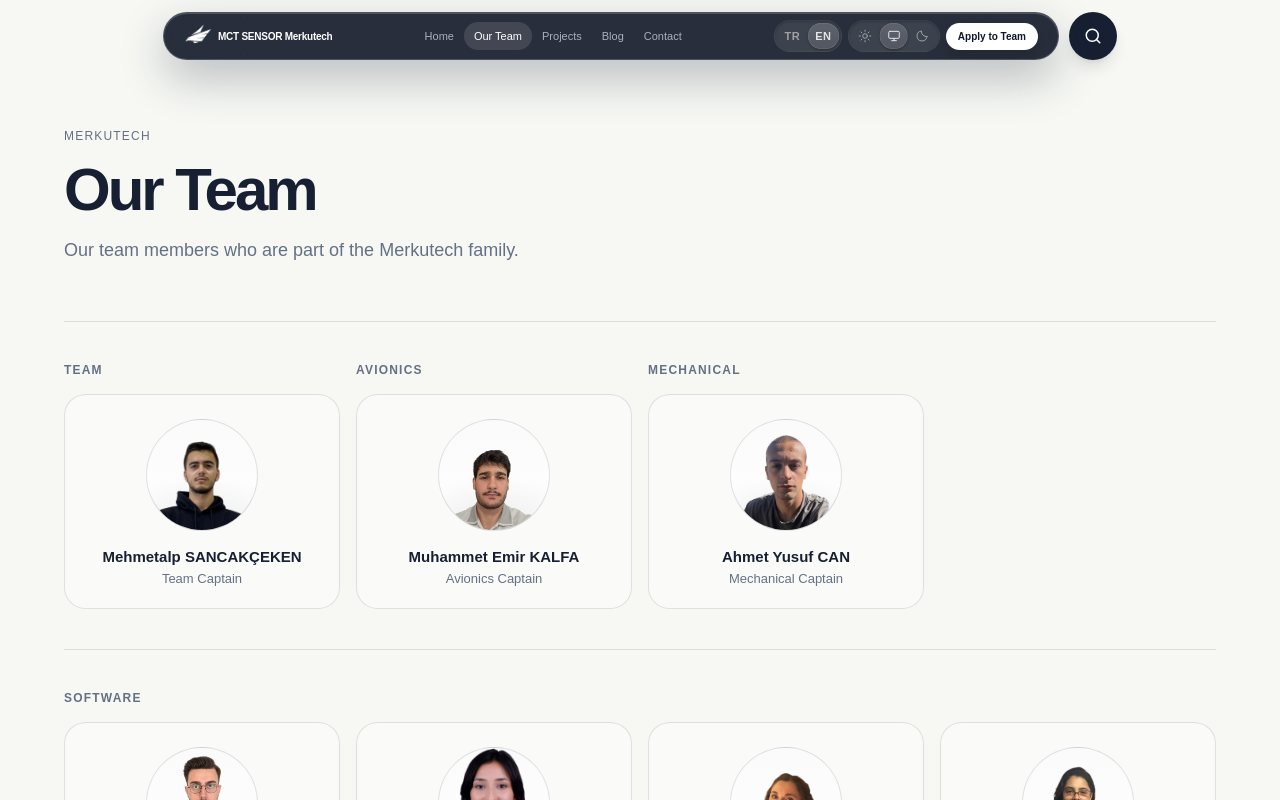
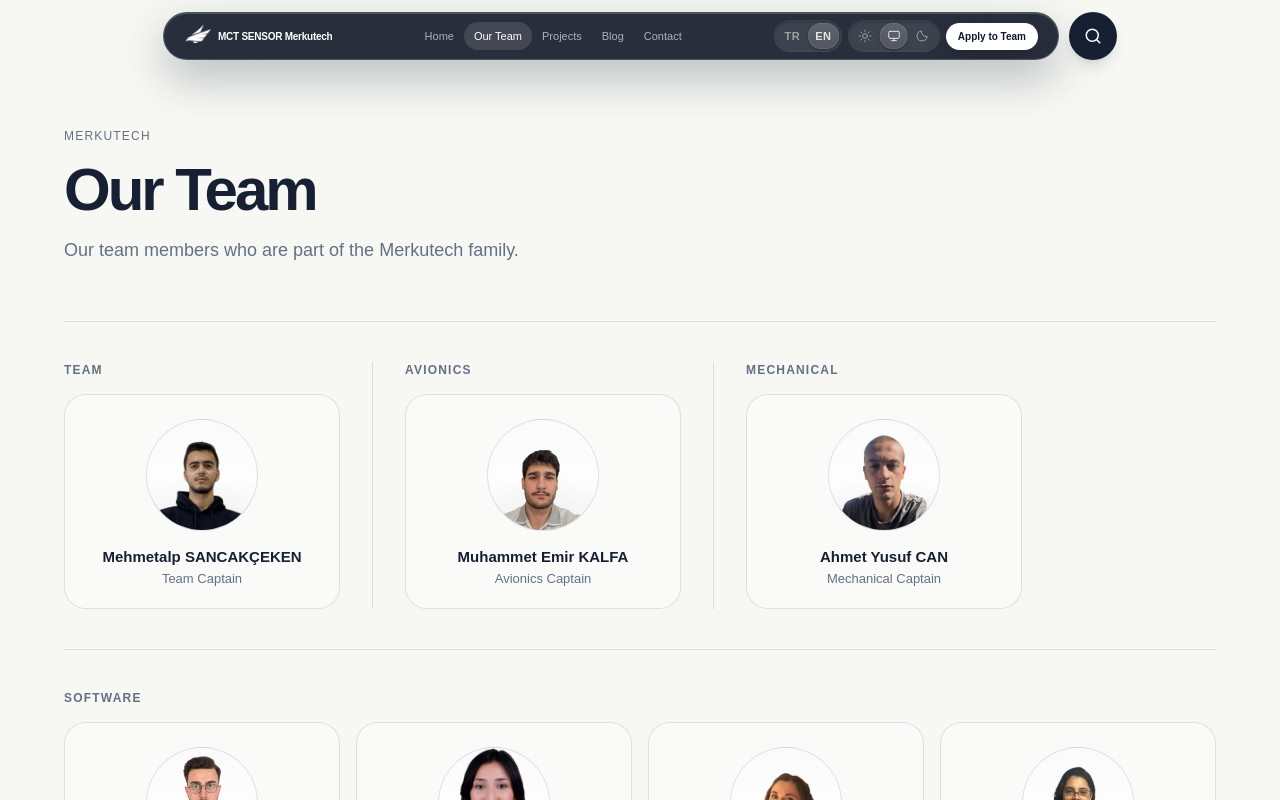
Before and after one commit to Merkutech/merkutech.github.io, a Next.js app: page /team in a window 1280 px wide. Shown: the top 800 px of the page. Built offline with nearby package versions, Linux system fonts and the light colour scheme.

Commit message:
fix(team): separate single-member units visually
- Add wider gaps and vertical dividers between Takım, Aviyonik and Mekanik
- Keep card width equal to the shared grid column

```diff
--- a/app/team/page.tsx
+++ b/app/team/page.tsx
@@ -1,7 +1,7 @@
 "use client";
 
 import { motion, useInView } from "framer-motion";
-import { useRef } from "react";
+import { Fragment, useRef } from "react";
 import { Users, Mail } from "lucide-react";
 import { useLanguage } from "@/lib/i18n/language-context";
 import { teamGroups, teamMembers } from "@/lib/team";
@@ -73,6 +73,8 @@ function MemberCard({ member, index }: { member: (typeof teamMembers)[0]; index:
 
 // Her yerde aynı ızgara: tüm kartlar aynı genişlikte
 const CARD_GRID = "grid grid-cols-2 sm:grid-cols-3 lg:grid-cols-4 gap-3 sm:gap-4";
+// Izgaradaki bir sütunun genişliği (yukarıdaki sütun sayısı ve boşluklarla eşleşir)
+const CARD_WIDTH = "w-[calc((100%-0.75rem)/2)] sm:w-[calc((100%-2rem)/3)] lg:w-[calc((100%-3rem)/4)]";
 
 function GroupTitle({ children }: { children: React.ReactNode }) {
   return <h2 className="mb-4 text-xs font-semibold uppercase tracking-widest text-muted-foreground">{children}</h2>;
@@ -116,14 +118,18 @@ export default function TeamPage() {
         </motion.header>
 
         <div className="mt-14 border-t border-border">
-          {/* Tek kişilik ekipler yan yana, boş alan kalmasın */}
+          {/* Tek kişilik ekipler aynı satırda ama ayrı ekip oldukları belli olsun:
+              kart genişliği ızgarayla aynı, aralarında boşluk ve ayraç var */}
           {singles.length > 0 && (
-            <div className={`${CARD_GRID} border-b border-border py-8 md:py-10`}>
-              {singles.map((group) => (
-                <section key={group.id} id={`ekip-${group.id}`} className="scroll-mt-28 flex flex-col">
-                  <GroupTitle>{group.title[lang]}</GroupTitle>
-                  <MemberCard member={group.members[0]} index={0} />
-                </section>
+            <div className="flex flex-wrap gap-8 lg:gap-x-0 border-b border-border py-8 md:py-10">
+              {singles.map((group, i) => (
+                <Fragment key={group.id}>
+                  {i > 0 && <span aria-hidden className="hidden lg:block w-px self-stretch bg-border mx-8" />}
+                  <section id={`ekip-${group.id}`} className={`scroll-mt-28 flex flex-col ${CARD_WIDTH}`}>
+                    <GroupTitle>{group.title[lang]}</GroupTitle>
+                    <MemberCard member={group.members[0]} index={0} />
+                  </section>
+                </Fragment>
               ))}
             </div>
           )}
```
